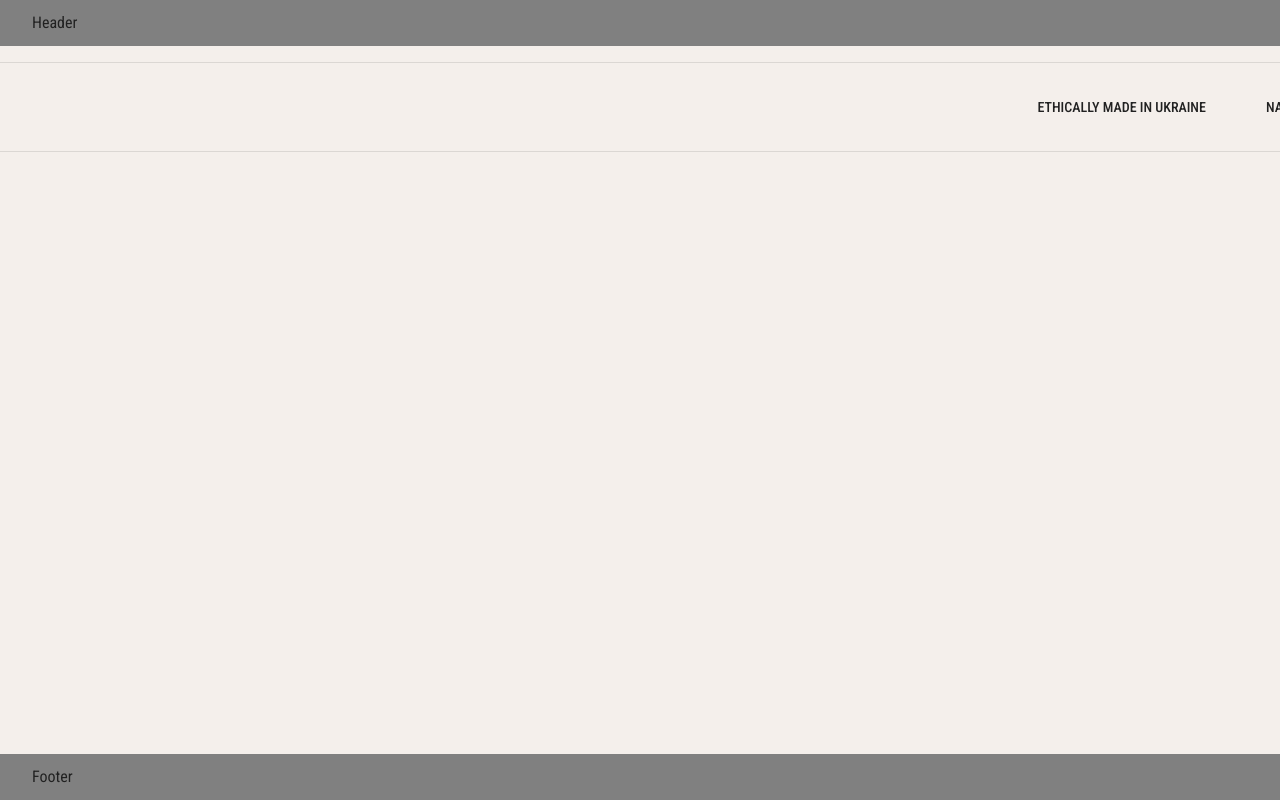
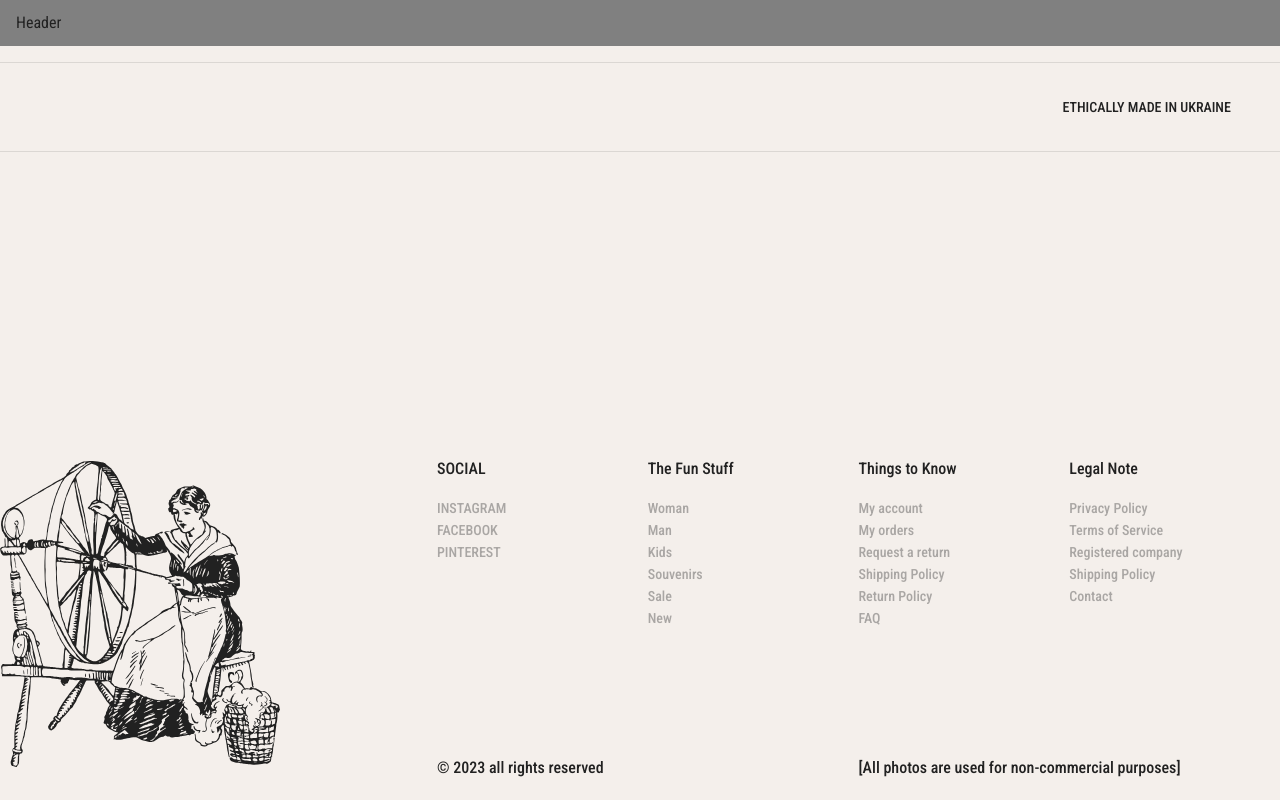
Before and after one commit to dimatytenko/knitty, a React (Vite) app: page / in a window 1280 px wide. Built offline with nearby package versions, Linux system fonts and the light colour scheme.

Commit message:
create footer

```diff
--- a/src/components/Layout/styles.ts
+++ b/src/components/Layout/styles.ts
@@ -15,7 +15,7 @@ export const Container = styled.div`
   padding: 0 16px;
 
   ${Media.up.l} {
-    padding: 0 32px;
+    /* padding: 0 32px; */
   }
 
   ${Media.up.xxl} {
--- /dev/null
+++ b/src/containers/Layout/Footer/constants.ts
@@ -0,0 +1,32 @@
+import { IConstants } from './types';
+
+export const constatnts: IConstants = {
+  SOCIAL: [
+    { title: 'INSTAGRAM', path: 'https://www.instagram.com/' },
+    { title: 'FACEBOOK', path: 'https://uk-ua.facebook.com/' },
+    { title: 'PINTEREST', path: 'https://ru.pinterest.com/' },
+  ],
+  'The Fun Stuff': [
+    { title: 'Woman', path: '/woman' },
+    { title: 'Man', path: '/man' },
+    { title: 'Kids', path: '/kids' },
+    { title: 'Souvenirs', path: '/souvenirs' },
+    { title: 'Sale', path: '/sale' },
+    { title: 'New', path: '/new' },
+  ],
+  'Things to Know': [
+    { title: 'My account', path: '/my-account' },
+    { title: 'My orders', path: '/my-orders' },
+    { title: 'Request a return', path: '/request-a-return' },
+    { title: 'Shipping Policy', path: '/shipping-policy' },
+    { title: 'Return Policy', path: '/return-policy' },
+    { title: 'FAQ', path: '/faq' },
+  ],
+  'Legal Note': [
+    { title: 'Privacy Policy', path: '/privacy-policy' },
+    { title: 'Terms of Service', path: '/terms-of-service' },
+    { title: 'Registered company', path: '/registered-company' },
+    { title: 'Shipping Policy', path: '/shipping-policy' },
+    { title: 'Contact', path: '/contact' },
+  ],
+};
--- a/src/containers/Layout/Footer/index.tsx
+++ b/src/containers/Layout/Footer/index.tsx
@@ -1,5 +1,67 @@
-import { FooterComponent } from '../../../components/Layout/Footer';
+import { Container } from '../../../components/Layout/styles';
+import { IconSvg } from '../../../ui-kit/Icon/Svg';
+import { FooterLink } from '../../../ui-kit/Links';
+import { TextBody2Bold } from '../../../ui-kit/Typography/styles';
+import { constatnts } from './constants';
+import {
+  FooterWrapper,
+  LeftBlock,
+  LinksBlockWrapper,
+  RightBlock,
+  RightBlockBottom,
+  RightBlockTop,
+} from './styles';
+import { IProps } from './types';
+
+export const LinksBlock = ({ header, list }: IProps) => {
+  return (
+    <LinksBlockWrapper>
+      <TextBody2Bold as="h3">{header}</TextBody2Bold>
+      <ul>
+        {list.map(({ title, path }) => (
+          <li key={title}>
+            <FooterLink to={path}>{title}</FooterLink>
+          </li>
+        ))}
+      </ul>
+    </LinksBlockWrapper>
+  );
+};
 
 export const Footer = () => {
-  return <FooterComponent />;
+  return (
+    <FooterWrapper>
+      <Container>
+        <LeftBlock>
+          <IconSvg
+            type="logo-2"
+            stroke="none"
+            width="280"
+            height="306"
+            viewBox="0 0 280 306"
+          />
+        </LeftBlock>
+        <RightBlock>
+          <RightBlockTop>
+            <LinksBlock header="SOCIAL" list={constatnts['SOCIAL']} />
+            <LinksBlock
+              header="The Fun Stuff"
+              list={constatnts['The Fun Stuff']}
+            />
+            <LinksBlock
+              header="Things to Know"
+              list={constatnts['Things to Know']}
+            />
+            <LinksBlock header="Legal Note" list={constatnts['Legal Note']} />
+          </RightBlockTop>
+          <RightBlockBottom>
+            <TextBody2Bold as="p">© 2023 all rights reserved</TextBody2Bold>
+            <TextBody2Bold as="p">
+              [All photos are used for non-commercial purposes]
+            </TextBody2Bold>
+          </RightBlockBottom>
+        </RightBlock>
+      </Container>
+    </FooterWrapper>
+  );
 };
--- /dev/null
+++ b/src/containers/Layout/Footer/styles.ts
@@ -0,0 +1,47 @@
+import styled from 'styled-components';
+import { Container } from '../../../components/Layout/styles';
+
+export const FooterWrapper = styled.div`
+  ${Container} {
+    display: flex;
+    gap: 157px;
+    padding: 24px 0;
+  }
+`;
+
+export const LinksBlockWrapper = styled.div`
+  h3 {
+    font-family: inherit;
+    font-weight: 500;
+  }
+  li {
+    font-family: inherit;
+    font-size: 14px;
+    line-height: 1;
+  }
+`;
+
+export const RightBlock = styled.div`
+  width: 100%;
+`;
+export const LeftBlock = styled.div`
+  width: fit-content;
+`;
+
+export const RightBlockTop = styled.div`
+  display: grid;
+  grid-template-columns: repeat(4, 1fr);
+
+  ul {
+    margin-top: 20px;
+
+    display: flex;
+    flex-direction: column;
+  }
+`;
+
+export const RightBlockBottom = styled.div`
+  margin-top: 131px;
+  display: grid;
+  grid-template-columns: 1fr 1fr;
+`;
--- /dev/null
+++ b/src/containers/Layout/Footer/types.ts
@@ -0,0 +1,16 @@
+export interface ILink {
+  title: string;
+  path: string;
+}
+
+export interface IConstants {
+  SOCIAL: ILink[];
+  'The Fun Stuff': ILink[];
+  'Things to Know': ILink[];
+  'Legal Note': ILink[];
+}
+
+export interface IProps {
+  header: string;
+  list: ILink[];
+}
```
